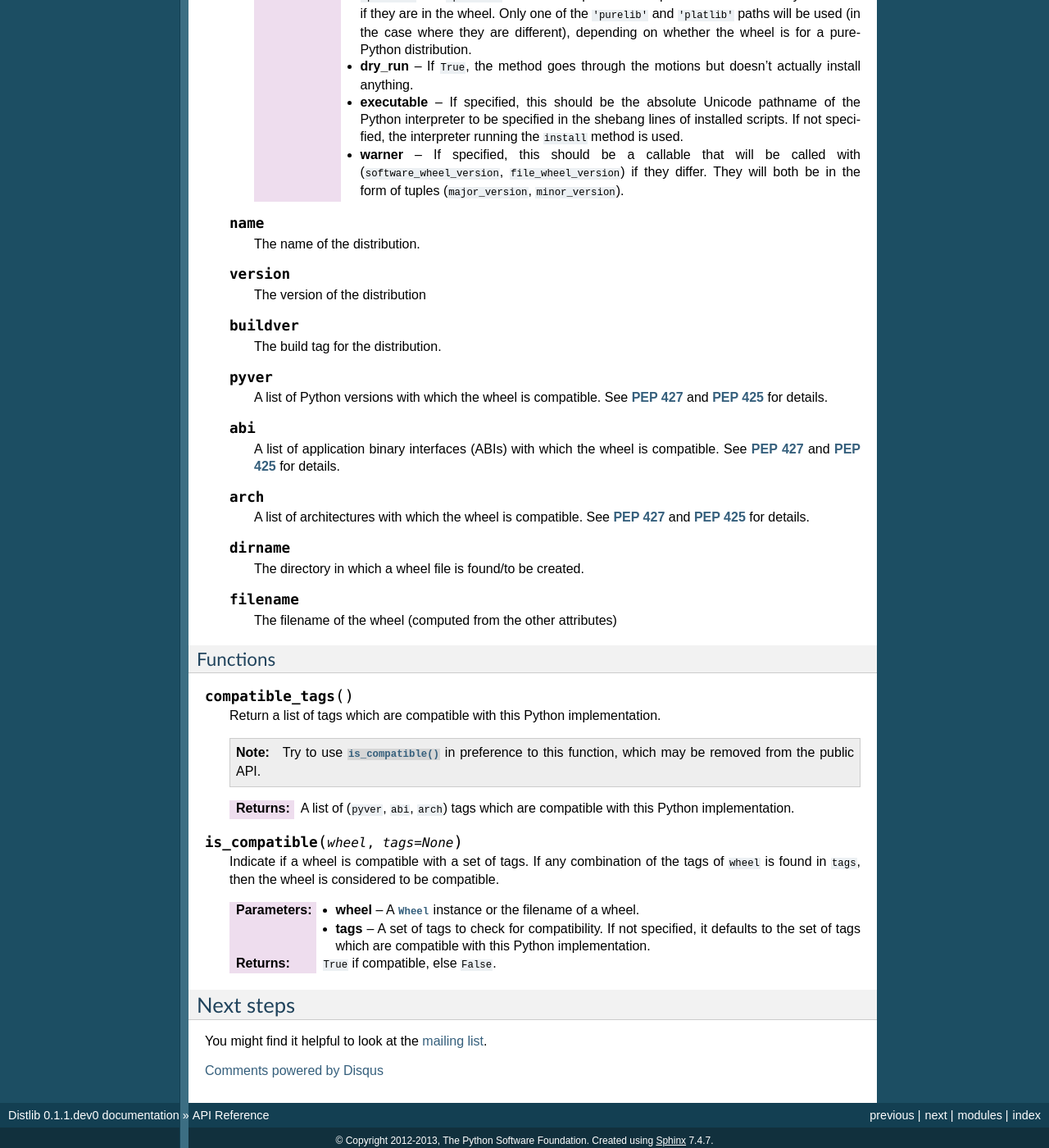
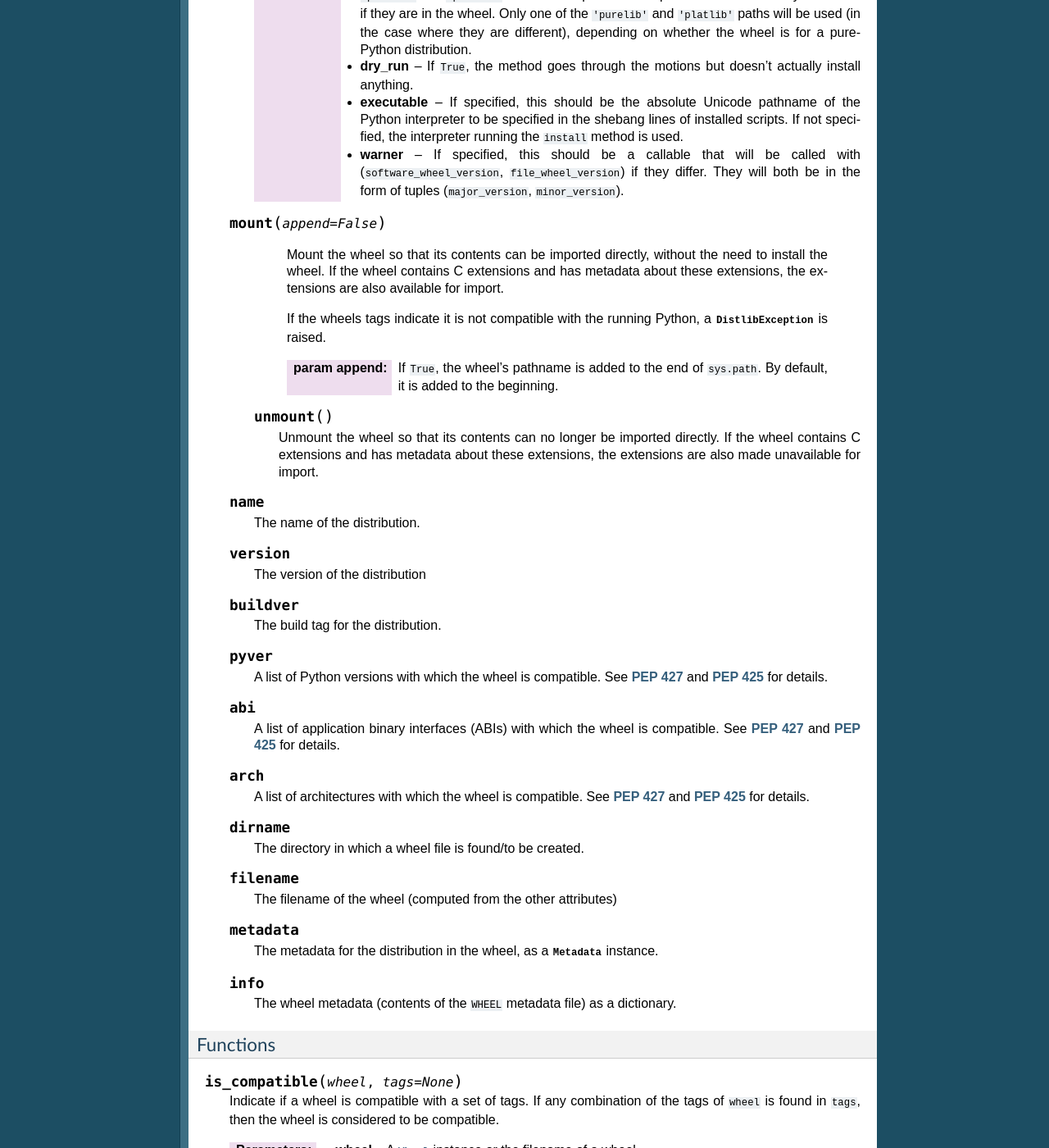
Before and after one commit to pypa/distlib, a Sphinx documentation site: the page built from docs/reference.rst, in a window 1280 px wide and 1400 px high, scrolled down 15838 px. Shown: the whole window at 82% size. Built offline with Sphinx 7.4.7, drawn with Linux system fonts in a browser that asks for light colours; formulas are drawn with MathJax 3; comment, search, counter and statistics services are not loaded; some of the changed text lies outside the part shown.

Commit message:
Improved mount support, updated docs.

```diff
--- a/docs/reference.rst
+++ b/docs/reference.rst
@@ -1098,7 +1098,25 @@ Classes
                      in the form of tuples (``major_version``,
                      ``minor_version``).
 
+   .. method:: mount(append=False)
 
+      Mount the wheel so that its contents can be imported directly, without
+      the need to install the wheel. If the wheel contains C extensions and
+      has metadata about these extensions, the extensions are also available
+      for import.
+
+      If the wheels tags indicate it is not compatible with the running Python,
+      a :class:`DistlibException` is raised.
+
+      :param append: If ``True``, the wheel's pathname is added to the end of
+                     ``sys.path``. By default, it is added to the beginning.
+
+
+    .. method:: unmount()
+
+      Unmount the wheel so that its contents can no longer be imported
+      directly. If the wheel contains C extensions and has metadata about these
+      extensions, the extensions are also made unavailable for import.
 
    .. attribute:: name
 
@@ -1135,19 +1153,19 @@ Classes
 
       The filename of the wheel (computed from the other attributes)
 
+   .. attribute:: metadata
+
+      The metadata for the distribution in the wheel, as a :class:`Metadata`
+      instance.
+
+   .. attribute:: info
+
+      The wheel metadata (contents of the ``WHEEL`` metadata file) as a
+      dictionary.
+
 
 Functions
 ^^^^^^^^^
-
-.. function:: compatible_tags()
-
-   Return a list of tags which are compatible with this Python implementation.
-
-   .. note:: Try to use :func:`is_compatible` in preference to this function,
-             which may be removed from the public API.
-
-   :return: A list of (``pyver``, ``abi``, ``arch``) tags which are compatible
-            with this Python implementation.
 
 .. function:: is_compatible(wheel, tags=None)
 
```
Also changed, not shown: other parts of docs/reference.rst (+9 -0 lines), docs/tutorial.rst (+31 -0 lines), 2 other files.
